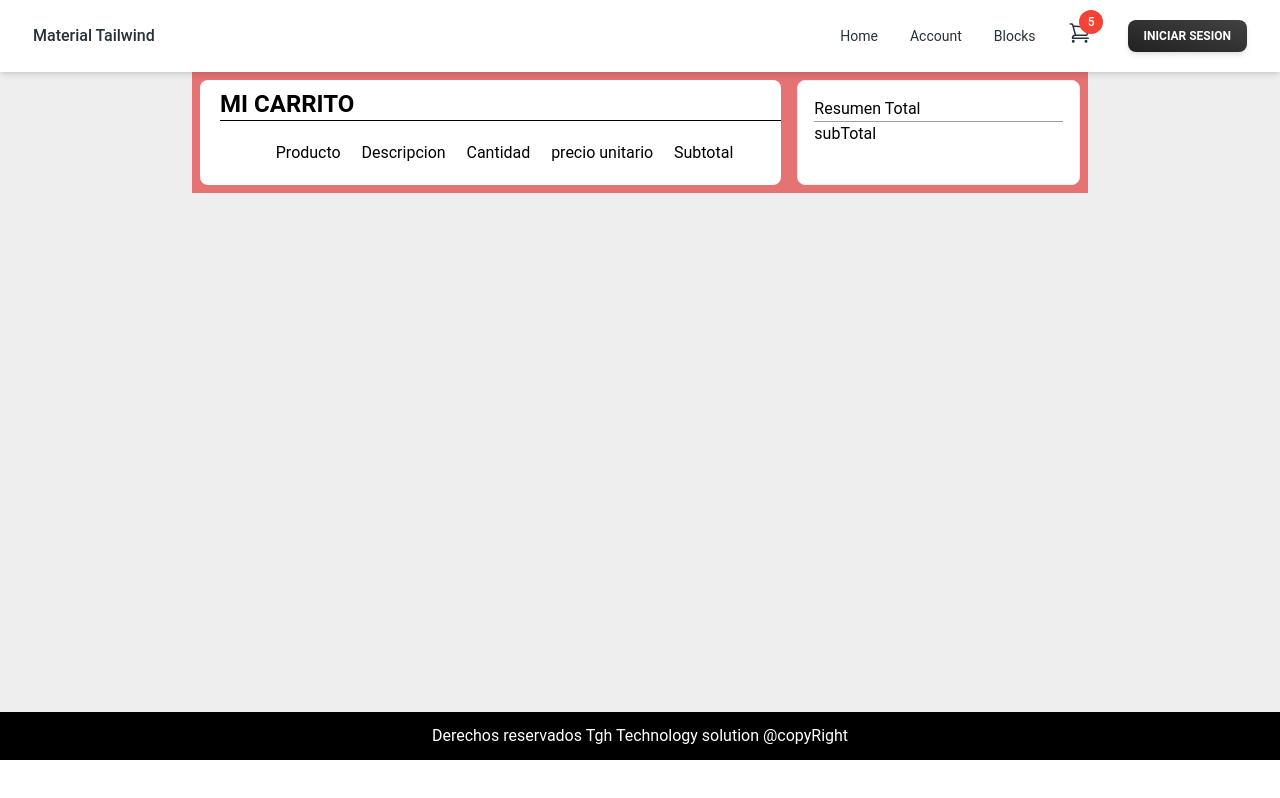
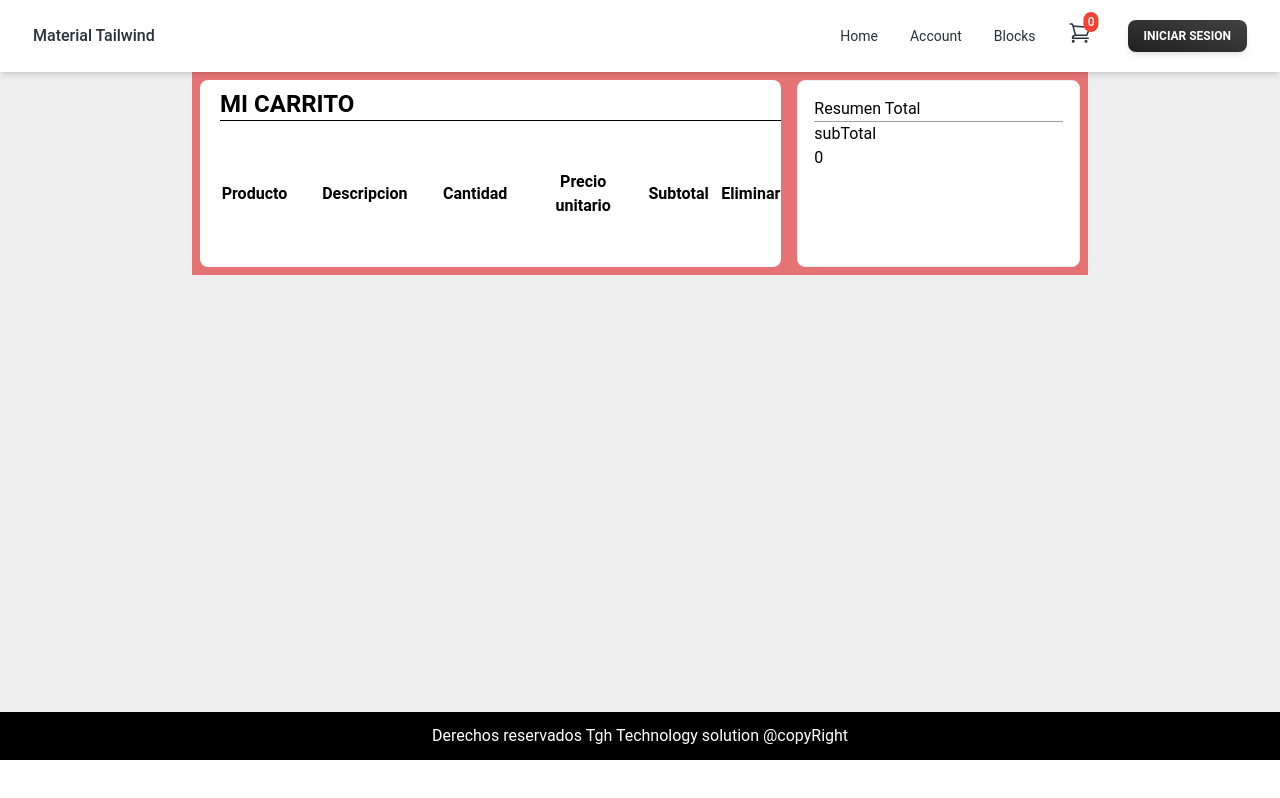
Before and after one commit to christopherCuadros/TiendaVirtual, a React (Vite) app: page /shopping-cart in a window 1280 px wide. Built offline with nearby package versions, Linux system fonts and the light colour scheme.

Commit message:
carrito funcional

```diff
--- a/package.json
+++ b/package.json
@@ -17,7 +17,8 @@
     "pure-react-carousel": "^1.30.1",
     "react": "^18.2.0",
     "react-dom": "^18.2.0",
-    "react-router-dom": "^6.20.1"
+    "react-router-dom": "^6.20.1",
+    "react-toastify": "^9.1.3"
   },
   "devDependencies": {
     "@types/react": "^18.2.37",
--- a/src/components/ProductList.jsx
+++ b/src/components/ProductList.jsx
@@ -4,8 +4,10 @@ const ProductsList = () =>{
 
     return(
         <>
-            {data.map(producto =>(
+            {data.map((producto, index) =>(
                 <CardProduct
+                    key={index}
+                    id={index}
                     nombre={producto.nombre}
                     descripcion={producto.descripcion}
                     precio={producto.precio}
--- /dev/null
+++ b/src/components/ProductoCarrito.jsx
@@ -0,0 +1,44 @@
+import { useCarritoContext } from "../hook/useCarrito";
+
+// eslint-disable-next-line react/prop-types
+const ProductoCarrito = ({ carrito }) => {
+    const { actualizarCantidad, eliminarProducto } = useCarritoContext();
+
+    // eslint-disable-next-line react/prop-types
+    const { cantidad, descripcion, nombre, precio, id } = carrito;
+    return (
+        <tr className="bg-slate-300 text-center">
+            <td className="border border-gray-400 w-[20%]">{nombre}</td>
+            <td className="border border-gray-400 line-clamp-4 ">
+                {descripcion}
+            </td>
+            <td className="border border-gray-400 w-[10%]">
+                <input
+                    className="border text-center"
+                    type="number"
+                    value={cantidad}
+                    onChange={(e) =>
+                        actualizarCantidad({
+                            id,
+                            cantidad: e.target.value,
+                        })
+                    }
+                />
+            </td>
+            <td className="border border-gray-400 w-[20%]">{precio}</td>
+            <td className="border border-gray-400 w-[20%]">
+                {precio * cantidad}
+            </td>
+            <td className="border border-gray-400 w-[20%]">
+                <button
+                    type="button"
+                    className="bg-red-500 text-white font-bold py-2 px-4 rounded"
+                    onClick={() => eliminarProducto(id)}
+                >
+                    X
+                </button>
+            </td>
+        </tr>
+    );
+};
+export default ProductoCarrito;
--- a/src/components/StickyNavbar.jsx
+++ b/src/components/StickyNavbar.jsx
@@ -10,10 +10,11 @@ import {
 import { Link } from "react-router-dom";
 import { ShoppingCartIcon } from '@heroicons/react/24/outline'
 import { Login } from "./login";
+import { useCarritoContext } from "../hook/useCarrito";
 
 const StickyNavbar = () => {
     const [openNav, setOpenNav] = useState(false);
-
+    const {cantidadProductos} = useCarritoContext()
     useEffect(() => {
         window.addEventListener(
             "resize",
@@ -61,7 +62,7 @@ const StickyNavbar = () => {
                 color="blue-gray"
                 className="p-1 font-normal"
             >
-                <Badge content="5">
+                <Badge content={cantidadProductos()}>
                     <Link to={"/shopping-cart"} className="flex items-center">
                     <ShoppingCartIcon className="h-6 w-6"/>
 
--- /dev/null
+++ b/src/context/carritoProvider.jsx
@@ -0,0 +1,72 @@
+import { createContext, useState, useEffect } from "react";
+
+export const CarritoContext = createContext();
+
+// eslint-disable-next-line react/prop-types
+export const CarritoProvider = ({ children }) => {
+    const localStorageValues =
+        typeof window !== "undefined" //! Con esto validamos que el codigo de localStorage se ejecute unicamente en el cliente y no en el servidor
+            ? JSON.parse(localStorage.getItem("carrito")) ?? [] //* parse convierte de string a arreglo
+            : [];
+
+    const [carrito, setCarrito] = useState(localStorageValues);
+
+    useEffect(() => {
+        localStorage.setItem("carrito", JSON.stringify(carrito));
+    }, [carrito]);
+
+    const agregarCarrito = (producto) => {
+        if (carrito.some((productoState) => productoState.id === producto.id)) {
+            const carritoActualizado = carrito.map((productoState) => {
+                if (productoState.id === producto.id) {
+                    productoState.cantidad = producto.cantidad;
+                }
+                return productoState;
+            });
+
+            setCarrito([...carritoActualizado]);
+            localStorage.setItem("carrito", JSON.stringify(carrito));
+        } else {
+            setCarrito([...carrito, producto]);
+        }
+    };
+    // codigo para saber cuantos objetos hay en el array carrito
+    const cantidadProductos = () => {
+        // console.log(carrito.length);
+        return carrito.length;
+        // return carrito.length;
+    };
+
+    const eliminarProducto = (id) => {
+        const carritoActualizado = carrito.filter(
+            (producto) => producto.id !== id
+        );
+        setCarrito(carritoActualizado);
+    };
+
+    const actualizarCantidad = (producto) => {
+        const carritoActualizado = carrito.map((productoState) => {
+            if (productoState.id === producto.id) {
+                productoState.cantidad = parseInt(producto.cantidad);
+            }
+            return productoState;
+        });
+        setCarrito(carritoActualizado);
+    };
+
+    return (
+        <>
+            <CarritoContext.Provider
+                    value={{
+                        agregarCarrito,
+                        eliminarProducto,
+                        actualizarCantidad,
+                        carrito,
+                        cantidadProductos,
+                    }}
+                >
+                    {children}
+                </CarritoContext.Provider>
+        </>
+    );
+};
--- /dev/null
+++ b/src/hook/useCarrito.jsx
@@ -0,0 +1,9 @@
+import { useContext } from "react";
+import {CarritoContext} from "../context/carritoProvider"
+
+//! EN DONDE LO USEMOS RECUERDA COLOCAR "use client"
+export const useCarritoContext = () => {
+    const values = useContext(CarritoContext);
+    if (!values) throw new Error("valores no encontrados");
+    return values;
+};
--- a/src/layout/ClientLayout.jsx
+++ b/src/layout/ClientLayout.jsx
@@ -1,18 +1,27 @@
-import { Outlet } from "react-router-dom"
+import { Outlet } from "react-router-dom";
 import Footer from "../components/Footer";
 import StickyNavbar from "../components/StickyNavbar";
+import { ToastContainer } from "react-toastify";
+import "react-toastify/dist/ReactToastify.css"
 
 const ClientLayout = () => {
-    return(
+    return (
         <>
-            <StickyNavbar/>
-                <div>
-                    <Outlet/>
-                </div>
-            <Footer/>
+
+            <StickyNavbar />
+
+            <div>
+
+                <Outlet />
+            </div>
+
+            <Footer />
+            <ToastContainer
+                position="bottom-right"
+
+            />
         </>
-
-    )
-}
+    );
+};
 
 export default ClientLayout;
--- a/src/pages/Carrito.jsx
+++ b/src/pages/Carrito.jsx
@@ -1,20 +1,19 @@
-import { PlusCircleIcon, MinusCircleIcon } from "@heroicons/react/24/outline";
-import { useState } from "react";
+// import { PlusCircleIcon, MinusCircleIcon } from "@heroicons/react/24/outline";
+import { useEffect, useState } from "react";
+import ProductoCarrito from "../components/ProductoCarrito";
+import { useCarritoContext } from "../hook/useCarrito";
 
 const Carrito = () => {
-    const [cantidad, setCantidad] = useState(1);
+    const { carrito } = useCarritoContext()
+    const [total, setTotal] = useState(0);
 
-    const incrementar = () => {
-        if (cantidad < 20) {
-            setCantidad(cantidad + 1);
-        }
-    };
-
-    const disminuir = () => {
-        if (cantidad > 1) {
-            setCantidad(cantidad - 1);
-        }
-    };
+    useEffect(() => {
+        const totalAcumulado = carrito.reduce(
+          (variableTotal, producto) => variableTotal + producto.cantidad * producto.precio,
+          0
+        );
+        setTotal(totalAcumulado);
+      }, [carrito]);
     return (
         // <main className=" bg-gray-200 h-[80vh]">
         //     <div className="md:mx-12 xl:mx-[12rem] 2xl:mx-[18rem] md:grid flex flex-col md:flex-none md:grid-cols-3 py-2 bg-red-300 h-auto">
@@ -65,19 +64,28 @@ const Carrito = () => {
                     <header className="md:ml-5 mt-2">
                         <p className="font-bold font-sans lg:text-2xl border-b border-black">MI CARRITO</p>
                     </header>
-                    <div className="px-4 xl:px-12 my-5">
-                        <div className=" md:grid md:grid-col-5">
-                            <div className="md:col-[2/5]">
-                                <div className="flex justify-between">
-                                    <p>Producto</p>
-                                    <p>Descripcion</p>
-                                    <p>Cantidad</p>
-                                    <p>precio unitario</p>
-                                    <p>Subtotal</p>
-                                </div>
-                            </div>
-                        </div>
-                    </div>
+                    <table className="table w-full my-12">
+                        <thead>
+                            <tr>
+                                <th className="w-[20%]" >Producto</th>
+                                <th className="w-[20%]" >Descripcion</th>
+                                <th className="w-[20%]" >Cantidad</th>
+                                <th className="w-[20%]" >Precio unitario</th>
+                                <th className="w-[15%]" >Subtotal</th>
+                                <th className="w-[5%]" >Eliminar</th>
+                            </tr>
+                        </thead>
+                        <tbody>
+                            {carrito && carrito.length
+                                ? carrito.map((carrito) => (
+                                    <ProductoCarrito
+                                        key={carrito.id}
+                                        carrito={carrito}
+                                    />
+                                ))
+                                : null}
+                        </tbody>
+                    </table>
                 </div>
                 <div className="md:col-[3/4] bg-white md:mx-2 border rounded-lg p-4">
                     <div className="border-b border-gray-500">
@@ -85,7 +93,7 @@ const Carrito = () => {
                     </div>
                     <div className="">
                         <p>subTotal</p>
-
+                        <p>{total}</p>
                     </div>
                 </div>
             </div>
```
Also changed, not shown: src/App.jsx (+26 -24 lines), src/components/CardProduct.jsx (+38 -8 lines), src/pages/Home.jsx (+18 -4 lines), 1 other file (tests, documents, lock files or other folders).
